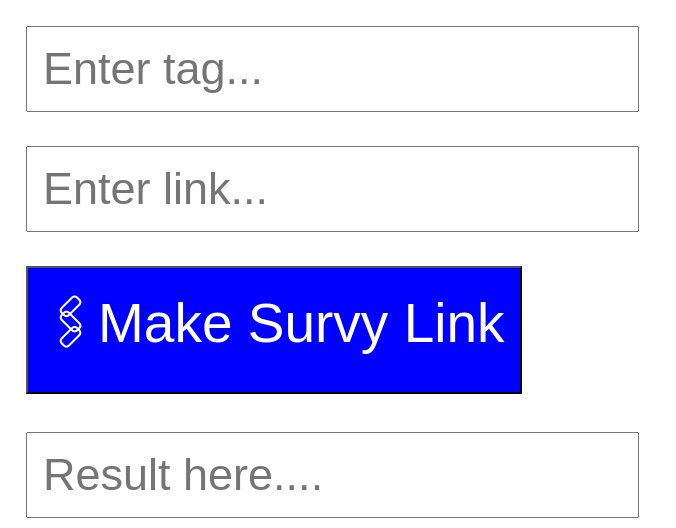
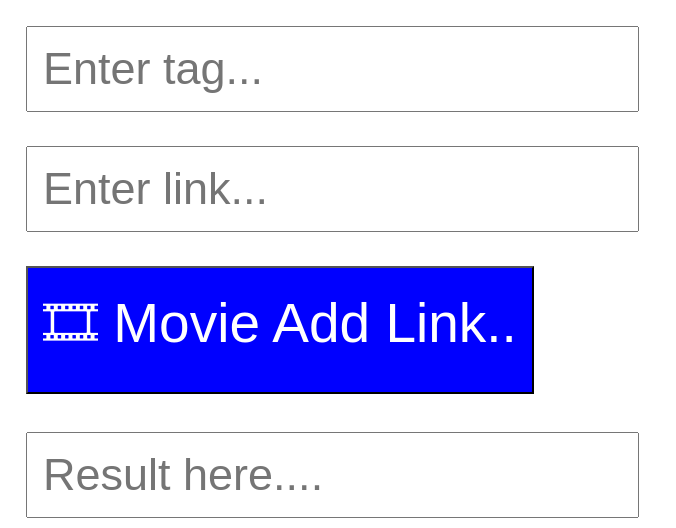
Before and after one commit to niloynkj/bombass, a plain HTML site: page Moviemake.html in a window 1280 px wide. Shown: the whole page, without its empty margins (0-676 px from the left). Drawn offline with Linux system fonts and the light colour scheme; no server answers.

Commit message:
Update Moviemake.html

```diff
--- a/Moviemake.html
+++ b/Moviemake.html
@@ -13,7 +13,7 @@
 				<input style="font-size:45px; padding: 15px; margin: 15px " id="link" value="" placeholder="Enter link... "/>
 			  </td></tr>
 	<tr><td>
-		<button style="font-size: 55px; background: blue; color: white; padding: 15px; margin: 15px  " id="btn" onclick="btn()">🖇Make Survy Link</button>
+		<button style="font-size: 55px; background: blue; color: white; padding: 15px; margin: 15px  " id="btn" onclick="btn()">🎞 Movie Add Link..</button>
 	  </td> </tr><tr><td><tr><td>
 
 	  <input style="font-size:45px; padding: 15px; margin: 15px " id="result" value="" placeholder="Result here.... " /></td></tr><tr><td>
```
